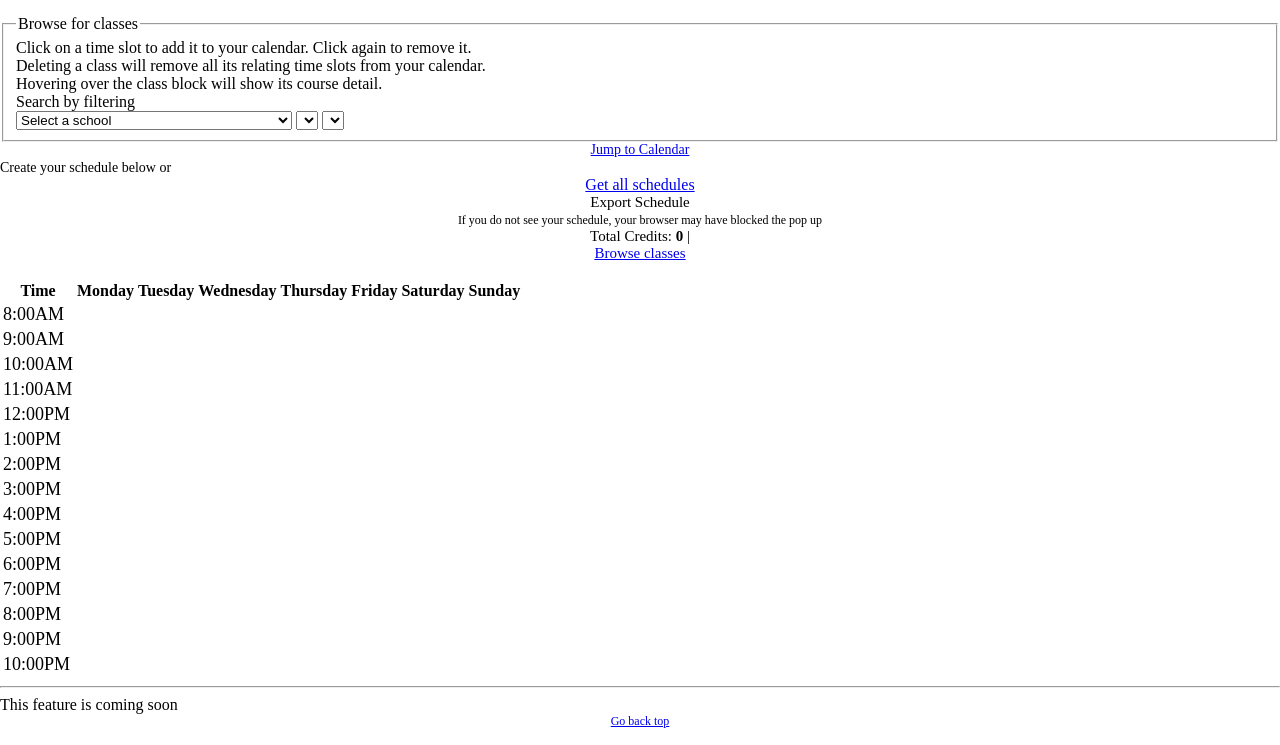
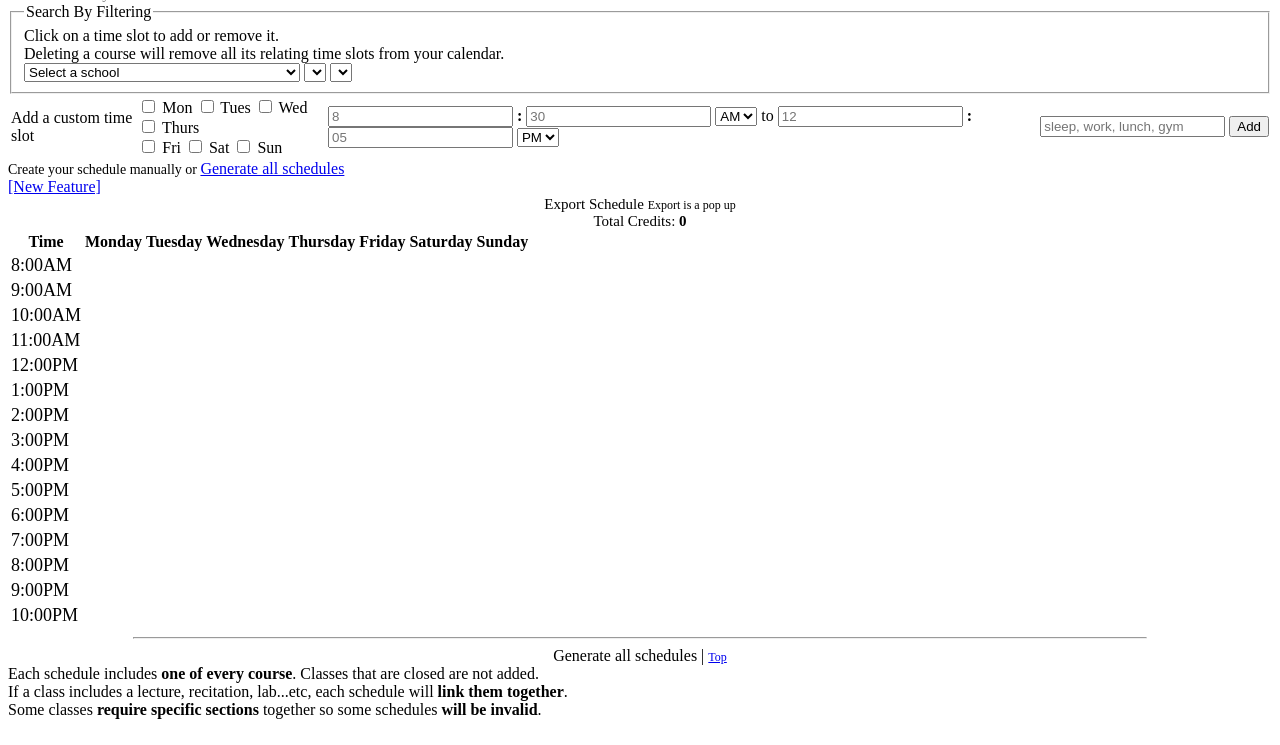
Before and after one commit to Skycocoo/PlanNYU, a plain HTML site: page schedule.html in a window 1280 px wide. Shown: the part 57-802 px from the top of the page. Drawn offline with Linux system fonts and the light colour scheme.

Commit message:
Updated schedule page; Minimized descriptive instructions

```diff
--- a/schedule.html
+++ b/schedule.html
@@ -1,30 +1,32 @@
+
 <!DOCTYPE html>
 <html>
 <head>
 	<meta content="text/html;charset=utf-8" http-equiv="Content-Type">
-            <meta content="utf-8" http-equiv="encoding">
+	<meta content="utf-8">
 	<title>PlanNYU.com</title>
-                <link rel="stylesheet"  href="style.css">
+	<link rel="stylesheet" type="text/css" href="schedule_style.css">
 </head>
 
 <body>
 <header name="top">
-            <br>PlanNYU<br><headersmall>Schedule your courses<br><br></headersmall>
+	<a href="/about" class="linkToPgs" style="right: 10px;">About Us</a>
+	<strong style="font-size: 30px; letter-spacing: 6px;">PlanNYU</strong><br/>
+	<span id="topM" style="font-size: 15px; color: grey;">
+         The modern way to schedule classes
+      </span>
 </header>
 
 
 
 <div id="search">
-
 	<fieldset>
-			<legend>Browse for classes</legend>
+		<legend>Search By Filtering</legend>
 		<div class="search-sep" id="search-left">
-            Click on a time slot to add it to your calendar. Click again to remove it.<br/>
-            Deleting a class will remove all its relating time slots from your calendar.<br/>
-            Hovering over the class block will show its course detail.
+			Click on a time slot to add or remove it.<br/>
+			Deleting a course will remove all its relating time slots from your calendar.<br/>
 		</div>
 		<div class="search-sep" id="search-right">
-				Search by filtering<br/>
 			<select id="school-options" onchange="schoolChange()">
 			</select>
 			<select id="major-options" onchange="majorChange()">
@@ -36,295 +38,86 @@
 	</fieldset>
 </div>
 
-   <div style="text-align: center; font-size: 14px;"><a href="#cPrev">Jump to Calendar</a></div>
+<!-- <div style="text-align: center; font-size: 12px;"><a href="#cPrev">Jump to Calendar</a></div>-->
+<table id="customBlock">
+	<tr>
+		<td id="customBlockTitle">
+			Add a custom time slot
+		</td>
+		<td id="dayCheckBox">
+			<span><input type="checkbox" name="day" value="Mo" id="Mo"> Mon</span>
+			<span><input type="checkbox" name="day" value="Tu" id="Tu"> Tues</span>
+			<span><input type="checkbox" name="day" value="We" id="We"> Wed<span>
+            <span><input type="checkbox" name="day" value="Th" id="Th"> Thurs</span><br/>
+            <span><input type="checkbox" name="day" value="Fr" id="Fr"> Fri</span>
+            <span><input type="checkbox" name="day" value="Sa" id="Sa"> Sat</span>
+            <span><input type="checkbox" name="day" value="Su" id="Su"> Sun</span>
+		</td>
+		<td id="customTime">
+			<input type="text" maxlength="2" placeholder="8" id="Bhr"> <strong>:</strong>
+			<input type="text" maxlength="2" placeholder="30" id="Bmin">
+			<select id="customBAMPM">
+				<option value="am">AM</option>
+				<option value="pm">PM</option>
+			</select>
+			to
+			<input type="text" maxlength="2" placeholder="12" id="Ehr"> <strong>:</strong>
+			<input type="text" maxlength="2" placeholder="05" id="Emin">
+			<select id="customEAMPM">
+				<option value="pm">PM</option>
+				<option value="am">AM</option>
+			</select>
+		</td>
+		<td id="customName">
+			<input type="text" maxlength="50" placeholder="sleep, work, lunch, gym" id="nameTimeSlot">
+		</td>
+		<td>
+			<button onclick="errorCustoms();">
+				Add
+			</button>
+		</td>
+	</tr>
+</table>
 <div id="cart">
 </div>
-	<div style="clear: both"></div>
+<div style="clear: both;"></div>
 <div id="schedule-option">
 		<span style="font-size: 14px;">
-			Create your schedule below or
+			Create your schedule manually or
 		</span>
 	<span class="schedule-interact-button">
-			<a href="#generate" onclick="testaa();">Get all schedules</a>
+			<a href="#generate" onclick="generateSched();">Generate all schedules<br/>[New Feature]</a>
 		</span>
 
 </div>
 <div id="cPrev" style="text-align: center; font-size: 15px;">
-      <span onclick="getImg(document.getElementById('calendar'))" id="spanImgInfo">Export Schedule</span><br/>
-      <span style="font-size: 12px;">If you do not see your schedule, your browser may have blocked the pop up</span><br/>
+	<span onclick="getImg(document.getElementById('calendar'))" id="spanImgInfo">Export Schedule</span>
+	<span style="font-size: 12px;">Export is a pop up</span><br/>
 	<span id="cNote"></span>
-      Total Credits: <strong id="numCredits"></strong> | <a href="#top">Browse classes</a>
+	Total Credits: <strong id="numCredits"></strong> <!--| <a href="#top" style="font-size: 12px;">Browse classes</a>-->
 	<br/>
 </div>
 <div id="calendar">
 </div>
 <!--<div id="imgCalendar"></div>-->
-	<hr/>
 <div id="generate">
-		<span id="gen-message">This feature is coming soon<br/><a href="#top" style="font-size: 12px;">Go back top</a></span>
-      <!--<script>retrieveTest(val);</script>-->
-		<!--<div class="tables-cont">
-			<span class="tables-title">Schedule 1</span>
-			<table>
-				<tr>
-					<th>Time</th>
-					<th>Monday</th>
-					<th>Tuesday</th>
-					<th>Wednesday</th>
-					<th>Thursday</th>
-					<th>Friday</th>
-					<th>Saturday</th>
-					<th>Sunday</th>
-				</tr>
-				<tr>
-					<td rowspan="4">8:00AM</td>
-					<td rowspan="3"><div style="cursor: pointer;">CS-UY 1114 <br/>Sec A32</div></td>
-					<td></td>
-					<td></td>
-					<td></td>
-					<td></td>
-					<td></td>
-					<td></td>
-				</tr>
-				<tr>
-					<td></td>
-					<td></td>
-					<td></td>
-					<td></td>
-					<td></td>
-					<td></td>
-				</tr>
-				<tr>
-					<td></td>
-					<td></td>
-					<td></td>
-					<td></td>
-					<td></td>
-					<td></td>
-				</tr>
-				<tr>
-					<td></td>
-					<td></td>
-					<td></td>
-					<td></td>
-					<td></td>
-					<td></td>
-					<td></td>
-				</tr>
-				<tr>
-					<td rowspan="4">9:00AM</td>
-					<td></td>
-					<td></td>
-					<td></td>
-					<td></td>
-					<td></td>
-					<td></td>
-					<td></td>
-				</tr>
-				<tr>
-					<td></td>
-					<td></td>
-					<td></td>
-					<td></td>
-					<td></td>
-					<td></td>
-					<td></td>
-				</tr>
-				<tr>
-					<td></td>
-					<td></td>
-					<td></td>
-					<td></td>
-					<td></td>
-					<td></td>
-					<td></td>
-				</tr>
-				<tr>
-					<td></td>
-					<td></td>
-					<td></td>
-					<td></td>
-					<td></td>
-					<td></td>
-					<td></td>
-				</tr>
-			</table>
+	<hr style="width: 80%;"/>
+	<div style="text-align: center;">
+         <span class="schedule-interact-button">
+            <a onclick="generateSched();">Generate all schedules</a>
+         </span>
+		| <a href="#top" style="font-size: 12px;">Top</a>
 	</div>
-		<div class="tables-cont">
-			<span class="tables-title">Schedule 2</span>
-			<table>
-				<tr>
-					<th>Time</th>
-					<th>Monday</th>
-					<th>Tuesday</th>
-					<th>Wednesday</th>
-					<th>Thursday</th>
-					<th>Friday</th>
-					<th>Saturday</th>
-					<th>Sunday</th>
-				</tr>
-				<tr>
-					<td rowspan="4">8:00AM</td>
-					<td rowspan="3"><div style="cursor: pointer;">CS-UY 1114 <br/>Sec A32</div></td>
-					<td></td>
-					<td></td>
-					<td></td>
-					<td></td>
-					<td></td>
-					<td></td>
-				</tr>
-				<tr>
-					<td></td>
-					<td></td>
-					<td></td>
-					<td></td>
-					<td></td>
-					<td></td>
-				</tr>
-				<tr>
-					<td></td>
-					<td></td>
-					<td></td>
-					<td></td>
-					<td></td>
-					<td></td>
-				</tr>
-				<tr>
-					<td></td>
-					<td></td>
-					<td></td>
-					<td></td>
-					<td></td>
-					<td></td>
-					<td></td>
-				</tr>
-				<tr>
-					<td rowspan="4">9:00AM</td>
-					<td></td>
-					<td></td>
-					<td></td>
-					<td></td>
-					<td></td>
-					<td></td>
-					<td></td>
-				</tr>
-				<tr>
-					<td></td>
-					<td></td>
-					<td></td>
-					<td></td>
-					<td></td>
-					<td></td>
-					<td></td>
-				</tr>
-				<tr>
-					<td></td>
-					<td></td>
-					<td></td>
-					<td></td>
-					<td></td>
-					<td></td>
-					<td></td>
-				</tr>
-				<tr>
-					<td></td>
-					<td></td>
-					<td></td>
-					<td></td>
-					<td></td>
-					<td></td>
-					<td></td>
-				</tr>
-			</table>
+	<span id="gen-message">
+         Each schedule includes <strong>one of every course</strong>. Classes that are closed are not added.<br/>
+         If a class includes a lecture, recitation, lab...etc, each schedule will <strong>link them together</strong>.<br/>
+         Some classes <strong>require specific sections</strong> together so some schedules <strong>will be invalid</strong>.<br/>
+         <br/>
+      </span>
+
+	<div id="gScheds">
 	</div>
-		<div class="tables-cont">
-			<span class="tables-title">Schedule 3</span>
-			<table>
-				<tr>
-					<th>Time</th>
-					<th>Monday</th>
-					<th>Tuesday</th>
-					<th>Wednesday</th>
-					<th>Thursday</th>
-					<th>Friday</th>
-					<th>Saturday</th>
-					<th>Sunday</th>
-				</tr>
-				<tr>
-					<td rowspan="4">8:00AM</td>
-					<td rowspan="3"><div style="cursor: pointer;">CS-UY 1114 <br/>Sec A32</div></td>
-					<td></td>
-					<td></td>
-					<td></td>
-					<td></td>
-					<td></td>
-					<td></td>
-				</tr>
-				<tr>
-					<td></td>
-					<td></td>
-					<td></td>
-					<td></td>
-					<td></td>
-					<td></td>
-				</tr>
-				<tr>
-					<td></td>
-					<td></td>
-					<td></td>
-					<td></td>
-					<td></td>
-					<td></td>
-				</tr>
-				<tr>
-					<td></td>
-					<td></td>
-					<td></td>
-					<td></td>
-					<td></td>
-					<td></td>
-					<td></td>
-				</tr>
-				<tr>
-					<td rowspan="4">9:00AM</td>
-					<td></td>
-					<td></td>
-					<td></td>
-					<td></td>
-					<td></td>
-					<td></td>
-					<td></td>
-				</tr>
-				<tr>
-					<td></td>
-					<td></td>
-					<td></td>
-					<td></td>
-					<td></td>
-					<td></td>
-					<td></td>
-				</tr>
-				<tr>
-					<td></td>
-					<td></td>
-					<td></td>
-					<td></td>
-					<td></td>
-					<td></td>
-					<td></td>
-				</tr>
-				<tr>
-					<td></td>
-					<td></td>
-					<td></td>
-					<td></td>
-					<td></td>
-					<td></td>
-					<td></td>
-				</tr>
-			</table>
-		</div>
-		<div style="clear : both;"></div>-->
+	<div style="clear : both;"></div>
 </div>
 
 <script src="index.js"></script>
@@ -336,10 +129,8 @@
             (i[r].q=i[r].q||[]).push(arguments)},i[r].l=1*new Date();a=s.createElement(o),
         m=s.getElementsByTagName(o)[0];a.async=1;a.src=g;m.parentNode.insertBefore(a,m)
     })(window,document,'script','https://www.google-analytics.com/analytics.js','ga');
-
-  ga('create', 'UA-83639666-1', 'auto');
+    ga('create', 'UA-83639668-1', 'auto');
     ga('send', 'pageview');
-
 </script>
 </body>
 
```
Lines whose indentation alone changed are shown as unchanged.
